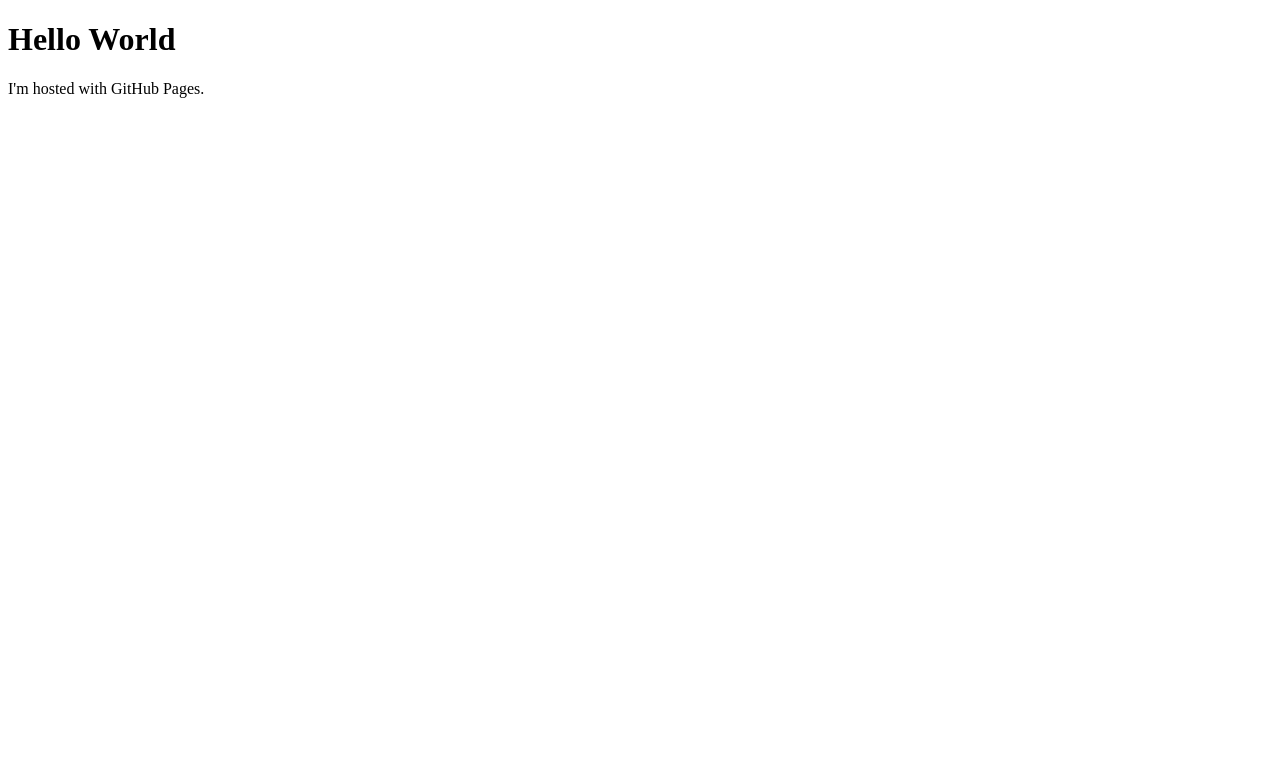
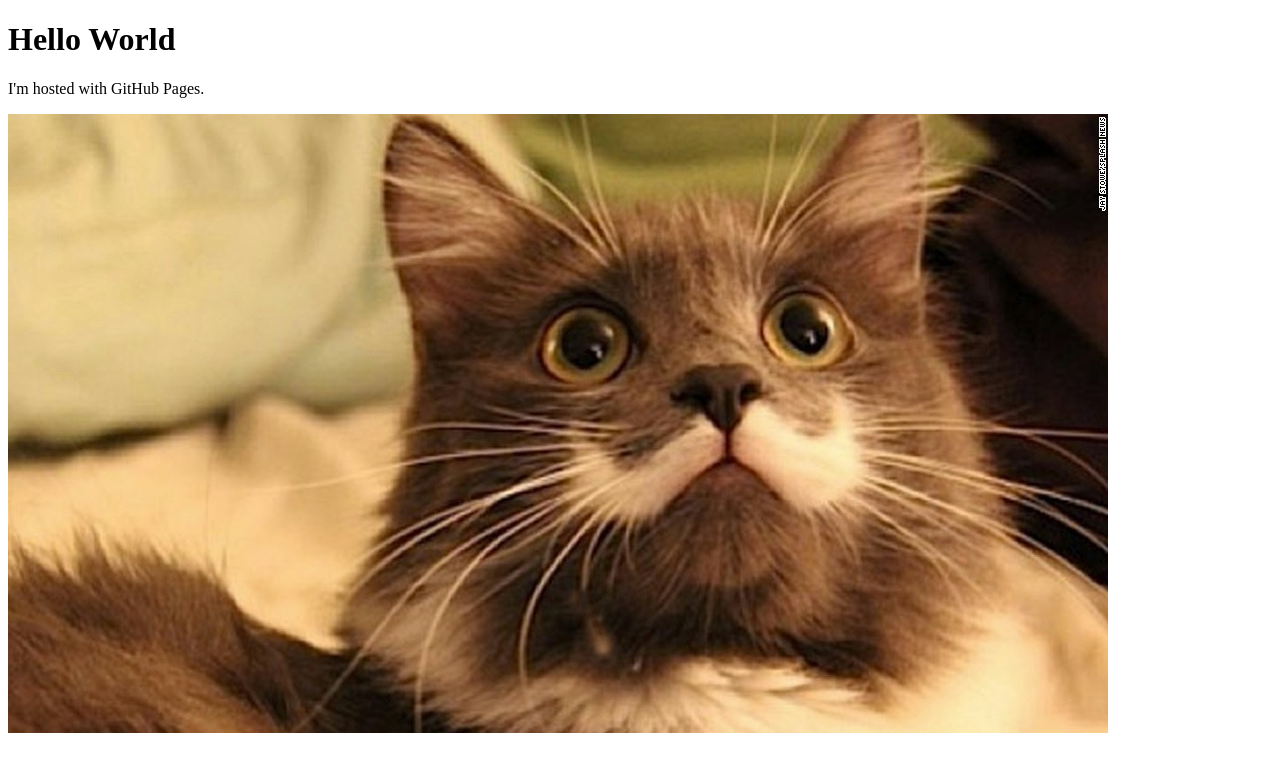
Before and after one commit to waiwai1220/waiwai1220.github.io, a plain HTML site: page index.html in a window 1280 px wide. Drawn offline with Linux system fonts and the light colour scheme.

Commit message:
Update index.html

```diff
--- a/index.html
+++ b/index.html
@@ -3,5 +3,6 @@
 <body>
 <h1>Hello World</h1>
 <p>I'm hosted with GitHub Pages.</p>
+<img src="/150324154025-14-internet-cats-restricted-super-169.jpeg">
 </body>
 </html>
```
